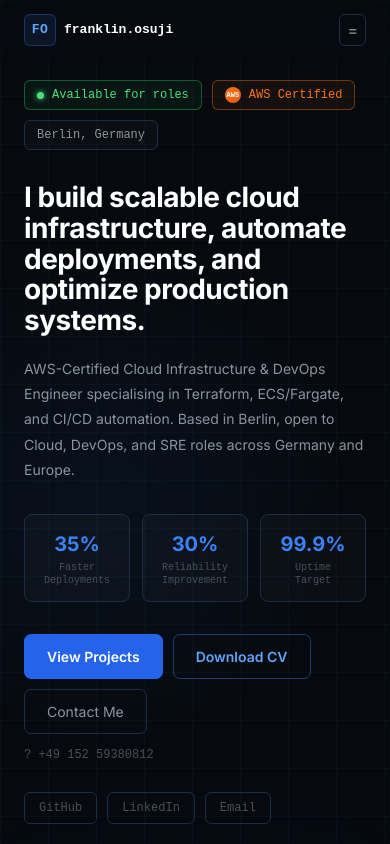
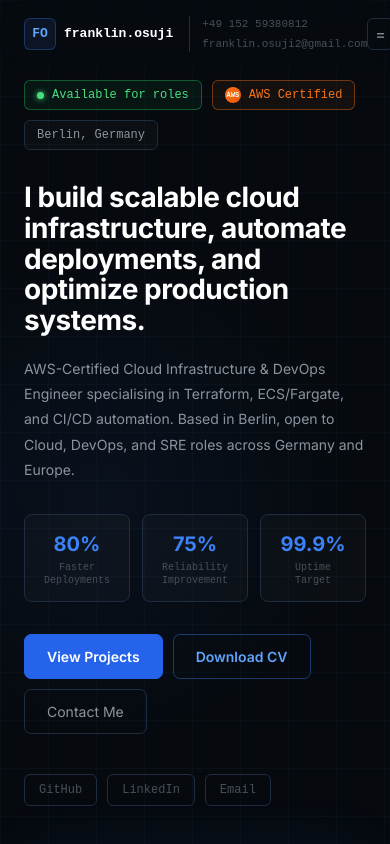
Before and after one commit to franklinosuji2-afk/franklin-portfolio, a Next.js app: page / in a window 390 px wide. Shown: the top 844 px of the page. Built offline with nearby package versions, Linux system fonts and the light colour scheme.

Commit message:
Add email below phone in nav

```diff
--- a/components/Footer.tsx
+++ b/components/Footer.tsx
@@ -1,25 +1,36 @@
 "use client"
 export default function Footer() {
+  const links = [
+    {label:"GitHub",href:"https://github.com/franklinosuji2-afk"},
+    {label:"LinkedIn",href:"https://linkedin.com/in/franklin-osuji-a96003321"},
+    {label:"Email",href:"mailto:franklin.osuji2@gmail.com"},
+    {label:"CV",href:"/cv.html"},
+  ]
   return (
     <footer style={{borderTop:"1px solid #1e2d40",background:"#060a0f",padding:"40px 24px"}}>
       <div style={{maxWidth:"1200px",margin:"0 auto"}}>
         <div style={{display:"flex",justifyContent:"space-between",alignItems:"flex-start",flexWrap:"wrap",gap:"24px",marginBottom:"32px"}}>
           <div>
             <div style={{fontFamily:"monospace",fontSize:"14px",fontWeight:700,color:"#fff",marginBottom:"4px"}}>Franklin Chinonso Osuji</div>
-            <div style={{fontSize:"13px",color:"#484f58",marginBottom:"8px"}}>Cloud & DevOps Engineer | AWS Certified | Berlin</div>
+            <div style={{fontSize:"13px",color:"#484f58",marginBottom:"8px"}}>Cloud Infrastructure & DevOps Engineer | AWS Certified | Berlin</div>
             <div style={{display:"flex",alignItems:"center",gap:"6px"}}>
               <span style={{width:"6px",height:"6px",borderRadius:"50%",background:"#4ade80",display:"inline-block"}} />
               <span style={{fontSize:"12px",color:"#4ade80",fontFamily:"monospace"}}>Open to opportunities</span>
             </div>
           </div>
           <div style={{display:"flex",gap:"12px",flexWrap:"wrap"}}>
-            {[{label:"GitHub",href:"https://github.com/franklinosuji2-afk"},{label:"LinkedIn",href:"https://linkedin.com/in/franklin-osuji-a96003321"},{label:"Email",href:"mailto:franklin.osuji2@gmail.com"},{label:"CV",href:"/cv.html"},{label:"Credly",href:"https://www.credly.com/badges/914031f2-e5b2-4e4e-b408-2d512d91566d/public_url"}].map(s=>(
-              <a key={s.label} href={s.href} target="_blank" rel="noreferrer" style={{fontSize:"13px",color:"#484f58",textDecoration:"none",fontFamily:"monospace",padding:"6px 12px",border:"1px solid #1e2d40",borderRadius:"5px",transition:"color 0.2s"}} onMouseEnter={e=>e.currentTarget.style.color="#fff"} onMouseLeave={e=>e.currentTarget.style.color="#484f58"}>{s.label}</a>
+            {links.map(lnk=>(
+              <a key={lnk.label} href={lnk.href} target="_blank" rel="noreferrer"
+                style={{fontSize:"13px",color:"#484f58",textDecoration:"none",fontFamily:"monospace",padding:"6px 12px",border:"1px solid #1e2d40",borderRadius:"5px",transition:"color 0.2s"}}
+                onMouseEnter={e=>e.currentTarget.style.color="#fff"}
+                onMouseLeave={e=>e.currentTarget.style.color="#484f58"}>
+                {lnk.label}
+              </a>
             ))}
           </div>
         </div>
         <div style={{borderTop:"1px solid #1e2d40",paddingTop:"24px",display:"flex",justifyContent:"space-between",flexWrap:"wrap",gap:"12px"}}>
-          <div style={{fontFamily:"monospace",fontSize:"11px",color:"#484f58"}}>"Infrastructure as code. Reliability by design. Automation at scale."</div>
+          <div style={{fontFamily:"monospace",fontSize:"11px",color:"#484f58",fontStyle:"italic"}}>"Infrastructure as code. Reliability by design. Automation at scale."</div>
           <div style={{fontFamily:"monospace",fontSize:"11px",color:"#484f58"}}>2026 Franklin Chinonso Osuji</div>
         </div>
       </div>
--- a/components/Hero.tsx
+++ b/components/Hero.tsx
@@ -11,8 +11,8 @@ const lines = [
   "> All systems operational",
 ];
 const metrics = [
-  { value: "35%", label: "Faster Deployments", icon: "rocket" },
-  { value: "30%", label: "Reliability Improvement", icon: "shield" },
+  { value: "80%", label: "Faster Deployments", icon: "rocket" },
+  { value: "75%", label: "Reliability Improvement", icon: "shield" },
   { value: "99.9%", label: "Uptime Target", icon: "activity" },
 ];
 export default function Hero() {
@@ -331,7 +331,7 @@ export default function Hero() {
                   textDecoration: "none",
                 }}
               >
-                ? +49 152 59380812
+
               </a>
             </div>
             {/* Links */}
--- a/components/Nav.tsx
+++ b/components/Nav.tsx
@@ -19,11 +19,17 @@ export default function Nav() {
   }, [])
   return (
     <nav style={{position:"fixed",top:0,left:0,right:0,zIndex:50,background:scrolled||open?"rgba(6,10,15,0.98)":"transparent",borderBottom:scrolled||open?"1px solid #1e2d40":"none",backdropFilter:"blur(16px)",transition:"all 0.3s"}}>
-      <div style={{maxWidth:"1200px",margin:"0 auto",padding:"0 24px",height:"60px",display:"flex",alignItems:"center",justifyContent:"space-between"}}>
-        <a href="#" style={{display:"flex",alignItems:"center",gap:"8px",textDecoration:"none"}}>
-          <div style={{width:"32px",height:"32px",background:"rgba(59,130,246,0.1)",border:"1px solid rgba(59,130,246,0.3)",borderRadius:"6px",display:"flex",alignItems:"center",justifyContent:"center",fontFamily:"monospace",fontSize:"13px",fontWeight:700,color:"#60a5fa",letterSpacing:"0.5px"}}>FO</div>
-          <span style={{fontFamily:"monospace",fontSize:"13px",fontWeight:600,color:"#fff"}}>franklin.osuji</span>
-        </a>
+      <div style={{maxWidth:"1200px",margin:"0 auto",padding:"0 24px",height:"68px",display:"flex",alignItems:"center",justifyContent:"space-between"}}>
+        <div style={{display:"flex",alignItems:"center",gap:"16px"}}>
+          <a href="#" style={{display:"flex",alignItems:"center",gap:"8px",textDecoration:"none"}}>
+            <div style={{width:"32px",height:"32px",background:"rgba(59,130,246,0.1)",border:"1px solid rgba(59,130,246,0.3)",borderRadius:"6px",display:"flex",alignItems:"center",justifyContent:"center",fontFamily:"monospace",fontSize:"13px",fontWeight:700,color:"#60a5fa"}}>FO</div>
+            <span style={{fontFamily:"monospace",fontSize:"13px",fontWeight:600,color:"#fff"}}>franklin.osuji</span>
+          </a>
+          <div style={{paddingLeft:"12px",borderLeft:"1px solid #1e2d40",display:"flex",flexDirection:"column",gap:"3px"}}>
+            <a href="tel:+4915259380812" style={{fontFamily:"monospace",fontSize:"11px",color:"#484f58",textDecoration:"none"}} onMouseEnter={e=>e.currentTarget.style.color="#fff"} onMouseLeave={e=>e.currentTarget.style.color="#484f58"}>+49 152 59380812</a>
+            <a href="mailto:franklin.osuji2@gmail.com" style={{fontFamily:"monospace",fontSize:"11px",color:"#484f58",textDecoration:"none"}} onMouseEnter={e=>e.currentTarget.style.color="#fff"} onMouseLeave={e=>e.currentTarget.style.color="#484f58"}>franklin.osuji2@gmail.com</a>
+          </div>
+        </div>
         <div className="nav-links">
           {links.map(l=>(
             <a key={l.href} href={l.href} style={{padding:"5px 10px",fontSize:"13px",color:"#8b949e",textDecoration:"none",borderRadius:"5px",transition:"all 0.15s"}} onMouseEnter={e=>e.currentTarget.style.color="#fff"} onMouseLeave={e=>e.currentTarget.style.color="#8b949e"}>{l.label}</a>
@@ -36,6 +42,8 @@ export default function Nav() {
       <div className={`mobile-menu${open?" open":""}`} style={{background:"rgba(6,10,15,0.98)",borderTop:"1px solid #1e2d40",padding:"16px 24px",gap:"4px"}}>
         {links.map(l=>(<a key={l.href} href={l.href} onClick={()=>setOpen(false)} style={{padding:"12px 8px",fontSize:"15px",color:"#8b949e",textDecoration:"none",borderBottom:"1px solid #1e2d40",display:"block"}}>{l.label}</a>))}
         <a href="https://linkedin.com/in/franklin-osuji-a96003321" target="_blank" style={{padding:"12px 8px",fontSize:"15px",color:"#0a66c2",textDecoration:"none",borderBottom:"1px solid #1e2d40",display:"block",fontWeight:600}}>LinkedIn</a>
+        <a href="tel:+4915259380812" style={{padding:"12px 8px",fontSize:"13px",color:"#484f58",textDecoration:"none",borderBottom:"1px solid #1e2d40",display:"block",fontFamily:"monospace"}}>+49 152 59380812</a>
+        <a href="mailto:franklin.osuji2@gmail.com" style={{padding:"12px 8px",fontSize:"13px",color:"#484f58",textDecoration:"none",borderBottom:"1px solid #1e2d40",display:"block",fontFamily:"monospace"}}>franklin.osuji2@gmail.com</a>
         <a href="/cv.html" target="_blank" onClick={()=>setOpen(false)} style={{marginTop:"12px",padding:"12px",fontSize:"15px",fontWeight:600,color:"#fff",background:"#2563eb",borderRadius:"6px",textDecoration:"none",textAlign:"center",display:"block"}}>Download Resume</a>
       </div>
     </nav>
--- a/components/Projects.tsx
+++ b/components/Projects.tsx
@@ -8,14 +8,14 @@ const projects = [
     pipeline:["Git Push","GitHub Actions","Docker Build","ECR Push","Terraform Apply","ECS Deploy","CloudWatch"],
     security:["IAM least privilege roles","Secrets in AWS Secrets Manager","VPC isolation","HTTPS only via ACM"],
     monitoring:["CloudWatch Container Insights","ALB access logs","ECS service metrics","SNS alerting on failures"],
-    results:["35% reduction in deployment time","Zero-downtime Blue/Green deployments","100% IaC - fully reproducible","Automated rollback on health check failure"],
+    results:["80% reduction in deployment time","Zero-downtime Blue/Green deployments","100% IaC - fully reproducible","Automated rollback on health check failure"],
     tags:["ECS Fargate","Terraform","GitHub Actions","Docker","ALB","CloudWatch","IAM"],
     github:"https://github.com/franklinosuji2-afk/AWS-ECS-CI-CD-infrastructure-",
     color:"#3b82f6"
   },
   {
     id:1,title:"Cloud Resume Tracker",tag:"SERVERLESS",
-    problem:"Needed a cloud-native portfolio tracker with real visitor analytics, zero server management, and demonstrable AWS expertise — all within Free Tier limits.",
+    problem:"Needed a cloud-native portfolio tracker with real visitor analytics, zero server management, and demonstrable AWS expertise within Free Tier limits.",
     architecture:"Static site on S3 + CloudFront CDN. JavaScript calls API Gateway which triggers Lambda (Python) to increment DynamoDB counter. GitHub Actions auto-deploys on push.",
     pipeline:["Git Push","GitHub Actions","S3 Sync","CloudFront Invalidation","Lambda Deploy","DynamoDB Update"],
     security:["IAM execution roles","API Gateway throttling","S3 bucket policies","CloudFront HTTPS enforcement"],
@@ -46,12 +46,10 @@ export default function Projects() {
       <div style={{maxWidth:"1200px",margin:"0 auto"}}>
         <div style={{marginBottom:"40px"}}>
           <div style={{fontFamily:"monospace",fontSize:"11px",color:"#3b82f6",letterSpacing:"4px",marginBottom:"12px"}}>// FEATURED_PROJECTS</div>
-          <h2 style={{fontSize:"clamp(24px,4vw,38px)",fontWeight:700,color:"#fff",marginBottom:"12px"}}>Engineering Case Studies</h2>
+          <h2 style={{fontSize:"clamp(24px,4vw,38px)",fontWeight:700,color:"#fff",marginBottom:"12px"}}>Project Highlights</h2>
           <div style={{width:"40px",height:"2px",background:"#3b82f6",marginBottom:"16px"}} />
           <p style={{color:"#8b949e",fontSize:"14px"}}>Production infrastructure projects with real architecture decisions, security considerations, and measurable outcomes.</p>
         </div>
-
-        {/* Project tabs */}
         <div style={{display:"flex",gap:"8px",marginBottom:"28px",flexWrap:"wrap"}}>
           {projects.map((proj,i)=>(
             <button key={proj.id} onClick={()=>setActive(i)}
@@ -60,58 +58,57 @@ export default function Projects() {
             </button>
           ))}
         </div>
-
-        {/* Case study card */}
         <div style={{borderRadius:"12px",border:`1px solid ${p.color}22`,background:"rgba(255,255,255,0.01)",overflow:"hidden"}}>
-          {/* Header */}
           <div style={{padding:"24px 28px",borderBottom:"1px solid #1e2d40",display:"flex",justifyContent:"space-between",alignItems:"flex-start",flexWrap:"wrap",gap:"12px"}}>
             <div>
               <div style={{fontFamily:"monospace",fontSize:"11px",color:p.color,letterSpacing:"2px",marginBottom:"6px"}}>{p.tag}</div>
               <h3 style={{fontSize:"clamp(18px,3vw,24px)",fontWeight:700,color:"#fff"}}>{p.title}</h3>
             </div>
-            <a href={p.github} target="_blank" rel="noreferrer" style={{display:"inline-flex",alignItems:"center",gap:"6px",padding:"8px 16px",border:"1px solid #1e2d40",borderRadius:"6px",color:"#8b949e",textDecoration:"none",fontSize:"12px",fontFamily:"monospace"}} onMouseEnter={e=>{e.currentTarget.style.color="#fff";e.currentTarget.style.borderColor=p.color+"66"}} onMouseLeave={e=>{e.currentTarget.style.color="#8b949e";e.currentTarget.style.borderColor="#1e2d40"}}>GitHub Repo -&gt;</a>
+            <a href={p.github} target="_blank" rel="noreferrer"
+              style={{display:"inline-flex",alignItems:"center",gap:"6px",padding:"8px 16px",border:"1px solid #1e2d40",borderRadius:"6px",color:"#8b949e",textDecoration:"none",fontSize:"12px",fontFamily:"monospace"}}
+              onMouseEnter={e=>{e.currentTarget.style.color="#fff";e.currentTarget.style.borderColor=p.color+"66"}}
+              onMouseLeave={e=>{e.currentTarget.style.color="#8b949e";e.currentTarget.style.borderColor="#1e2d40"}}>
+              GitHub Repo
+            </a>
           </div>
-
           <div style={{padding:"28px",display:"grid",gridTemplateColumns:"1fr 1fr",gap:"24px"}}>
-            {/* Problem */}
-            <div style={{gridColumn:"1/-1",padding:"16px 20px",borderRadius:"8px",border:"1px solid #1e2d40",background:"rgba(239,68,68,0.04)",borderLeft:`3px solid #ef4444`}}>
+            <div style={{gridColumn:"1/-1",padding:"16px 20px",borderRadius:"8px",border:"1px solid #1e2d40",background:"rgba(239,68,68,0.04)",borderLeft:"3px solid #ef4444"}}>
               <div style={{fontFamily:"monospace",fontSize:"10px",color:"#ef4444",letterSpacing:"2px",marginBottom:"8px"}}>PROBLEM STATEMENT</div>
               <p style={{fontSize:"14px",color:"#8b949e",lineHeight:1.7}}>{p.problem}</p>
             </div>
-
-            {/* Architecture */}
-            <div style={{padding:"16px 20px",borderRadius:"8px",border:"1px solid #1e2d40",background:"rgba(59,130,246,0.04)",borderLeft:`3px solid #3b82f6`}}>
+            <div style={{padding:"16px 20px",borderRadius:"8px",border:"1px solid #1e2d40",background:"rgba(59,130,246,0.04)",borderLeft:"3px solid #3b82f6"}}>
               <div style={{fontFamily:"monospace",fontSize:"10px",color:"#3b82f6",letterSpacing:"2px",marginBottom:"8px"}}>ARCHITECTURE OVERVIEW</div>
               <p style={{fontSize:"13px",color:"#8b949e",lineHeight:1.7}}>{p.architecture}</p>
             </div>
-
-            {/* CI/CD Pipeline */}
-            <div style={{padding:"16px 20px",borderRadius:"8px",border:"1px solid #1e2d40",background:"rgba(139,92,246,0.04)",borderLeft:`3px solid #8b5cf6`}}>
+            <div style={{padding:"16px 20px",borderRadius:"8px",border:"1px solid #1e2d40",background:"rgba(139,92,246,0.04)",borderLeft:"3px solid #8b5cf6"}}>
               <div style={{fontFamily:"monospace",fontSize:"10px",color:"#8b5cf6",letterSpacing:"2px",marginBottom:"12px"}}>CI/CD PIPELINE</div>
               <div style={{display:"flex",flexWrap:"wrap",alignItems:"center",gap:"4px"}}>
-                {p.pipeline.map((s,i)=>(<span key={s} style={{display:"flex",alignItems:"center",gap:"4px"}}><span style={{padding:"3px 8px",fontSize:"10px",borderRadius:"4px",background:"rgba(139,92,246,0.1)",border:"1px solid rgba(139,92,246,0.2)",color:"#a78bfa",fontFamily:"monospace"}}>{s}</span>{i<p.pipeline.length-1&&<span style={{color:"#484f58",fontSize:"10px"}}>&gt;</span>}</span>))}
+                {p.pipeline.map((s,i)=>(
+                  <span key={s} style={{display:"flex",alignItems:"center",gap:"4px"}}>
+                    <span style={{padding:"3px 8px",fontSize:"10px",borderRadius:"4px",background:"rgba(139,92,246,0.1)",border:"1px solid rgba(139,92,246,0.2)",color:"#a78bfa",fontFamily:"monospace"}}>{s}</span>
+                    {i<p.pipeline.length-1&&<span style={{color:"#484f58",fontSize:"10px"}}>{">"}</span>}
+                  </span>
+                ))}
               </div>
             </div>
-
-            {/* Security */}
-            <div style={{padding:"16px 20px",borderRadius:"8px",border:"1px solid #1e2d40",background:"rgba(249,115,22,0.04)",borderLeft:`3px solid #f97316`}}>
+            <div style={{padding:"16px 20px",borderRadius:"8px",border:"1px solid #1e2d40",background:"rgba(249,115,22,0.04)",borderLeft:"3px solid #f97316"}}>
               <div style={{fontFamily:"monospace",fontSize:"10px",color:"#f97316",letterSpacing:"2px",marginBottom:"10px"}}>SECURITY CONSIDERATIONS</div>
-              {p.security.map(s=>(<div key={s} style={{display:"flex",gap:"8px",fontSize:"12px",color:"#8b949e",marginBottom:"6px"}}><span style={{color:"#f97316",flexShrink:0}}>*</span>{s}</div>))}
+              {p.security.map(s=>(<div key={s} style={{display:"flex",gap:"8px",fontSize:"12px",color:"#8b949e",marginBottom:"6px"}}>
+                <span style={{color:"#f97316",flexShrink:0}}>*</span>{s}
+              </div>))}
             </div>
-
-            {/* Monitoring */}
-            <div style={{padding:"16px 20px",borderRadius:"8px",border:"1px solid #1e2d40",background:"rgba(6,182,212,0.04)",borderLeft:`3px solid #06b6d4`}}>
+            <div style={{padding:"16px 20px",borderRadius:"8px",border:"1px solid #1e2d40",background:"rgba(6,182,212,0.04)",borderLeft:"3px solid #06b6d4"}}>
               <div style={{fontFamily:"monospace",fontSize:"10px",color:"#06b6d4",letterSpacing:"2px",marginBottom:"10px"}}>MONITORING SETUP</div>
-              {p.monitoring.map(s=>(<div key={s} style={{display:"flex",gap:"8px",fontSize:"12px",color:"#8b949e",marginBottom:"6px"}}><span style={{color:"#06b6d4",flexShrink:0}}>~</span>{s}</div>))}
+              {p.monitoring.map(s=>(<div key={s} style={{display:"flex",gap:"8px",fontSize:"12px",color:"#8b949e",marginBottom:"6px"}}>
+                <span style={{color:"#06b6d4",flexShrink:0}}>~</span>{s}
+              </div>))}
             </div>
-
-            {/* Results */}
-            <div style={{padding:"16px 20px",borderRadius:"8px",border:"1px solid #1e2d40",background:"rgba(34,197,94,0.04)",borderLeft:`3px solid #22c55e`}}>
+            <div style={{padding:"16px 20px",borderRadius:"8px",border:"1px solid #1e2d40",background:"rgba(34,197,94,0.04)",borderLeft:"3px solid #22c55e"}}>
               <div style={{fontFamily:"monospace",fontSize:"10px",color:"#22c55e",letterSpacing:"2px",marginBottom:"10px"}}>KEY RESULTS</div>
-              {p.results.map(s=>(<div key={s} style={{display:"flex",gap:"8px",fontSize:"12px",color:"#8b949e",marginBottom:"6px"}}><span style={{color:"#22c55e",flexShrink:0}}>+</span>{s}</div>))}
+              {p.results.map(s=>(<div key={s} style={{display:"flex",gap:"8px",fontSize:"12px",color:"#8b949e",marginBottom:"6px"}}>
+                <span style={{color:"#22c55e",flexShrink:0}}>+</span>{s}
+              </div>))}
             </div>
-
-            {/* Tags */}
             <div style={{gridColumn:"1/-1"}}>
               <div style={{fontFamily:"monospace",fontSize:"10px",color:"#484f58",letterSpacing:"2px",marginBottom:"10px"}}>TECH STACK</div>
               <div style={{display:"flex",flexWrap:"wrap",gap:"8px"}}>
```
